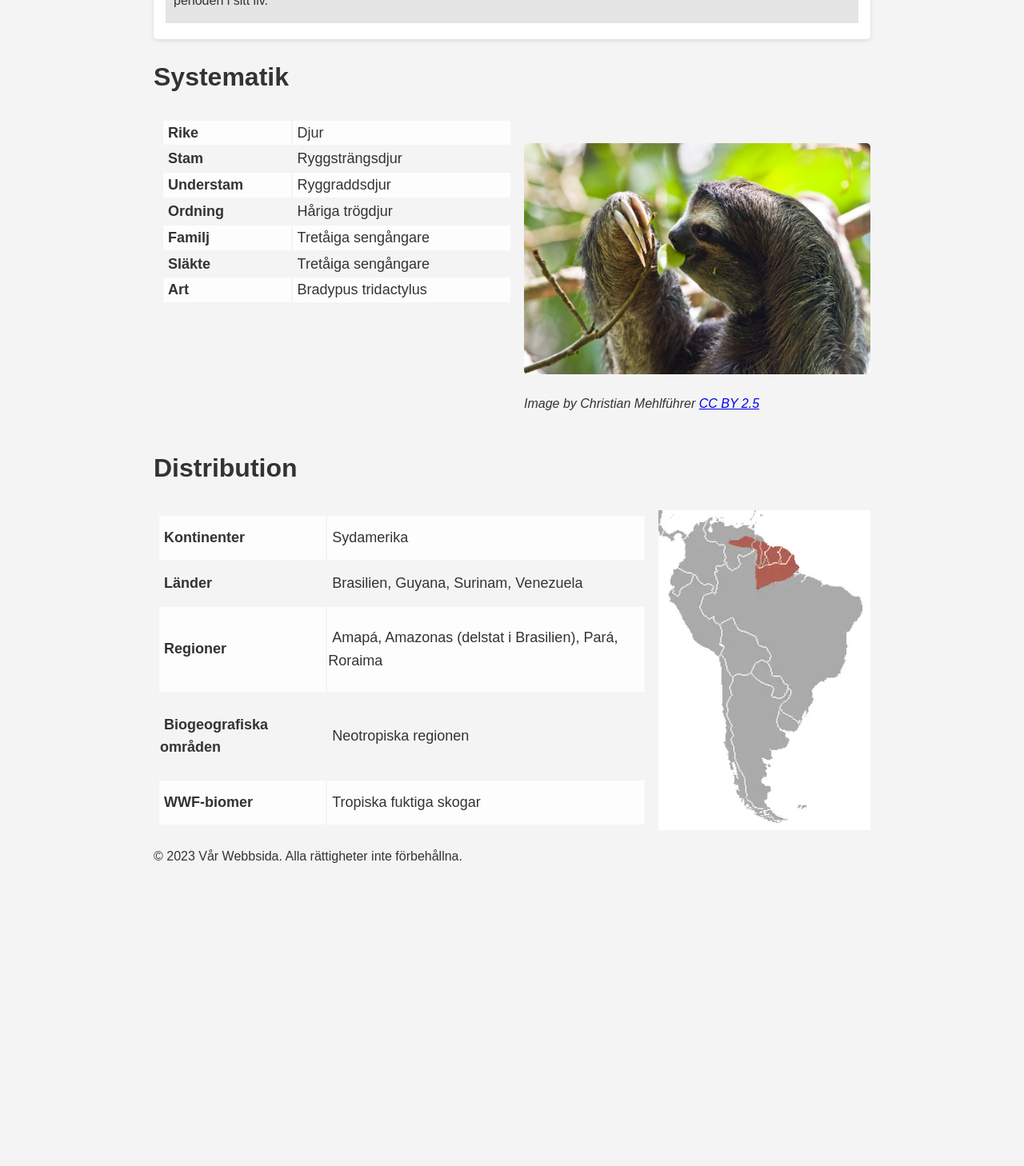
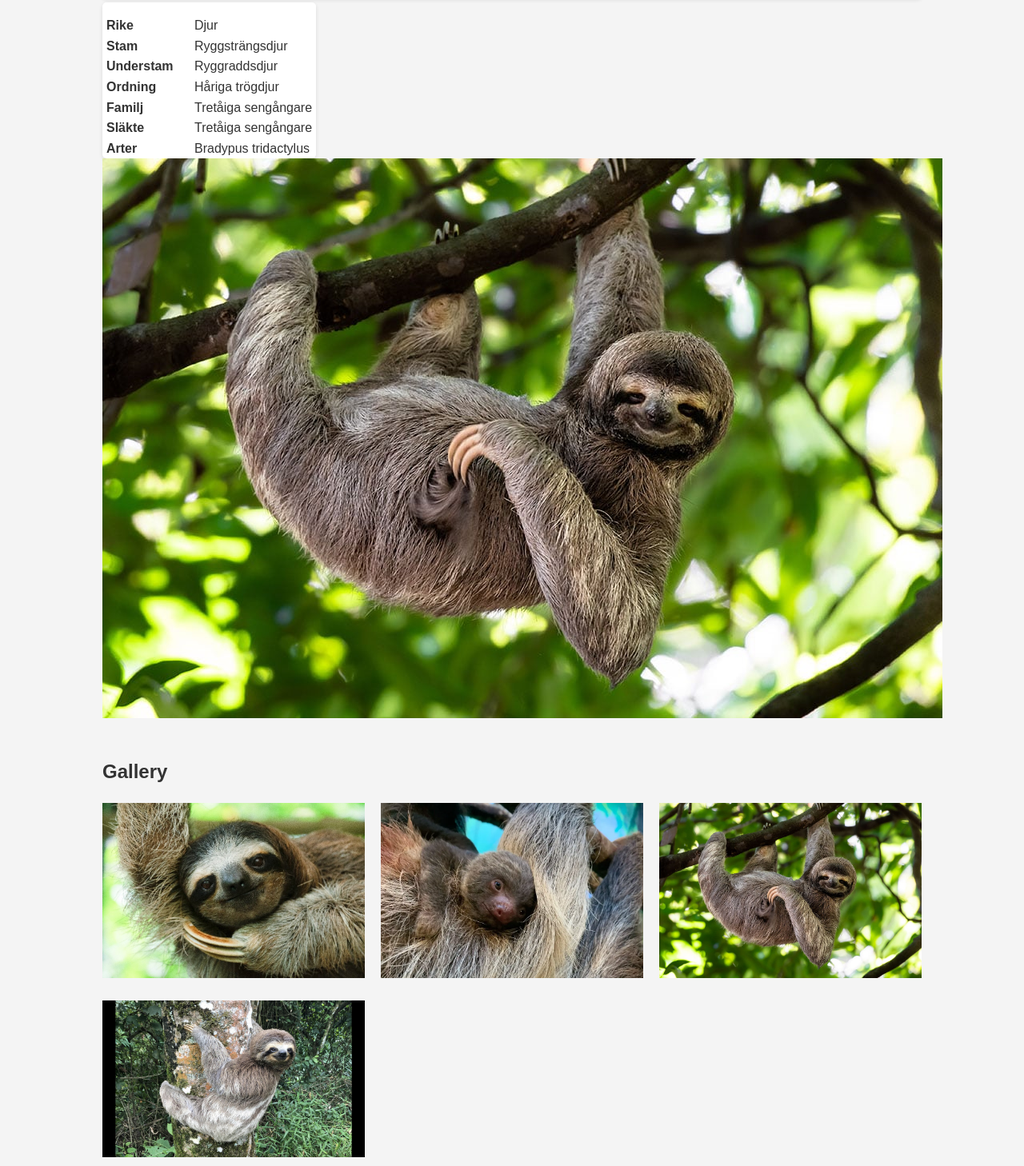
Before and after one commit to soupcane/soupcane.github.io, a plain HTML site: page index.html in a window 1280 px wide. Shown: the part 1198-2656 px from the top of the page at 80% size. Before the commit the page ends 2297 px from the top, so only its background shows below. Drawn offline with Linux system fonts and the light colour scheme.

Commit message:
asdfghjlpå

```diff
--- a/index.html
+++ b/index.html
@@ -9,9 +9,9 @@
     <body>
         <header>
             <div class="topnav">
-                <a class="active" href="#home">Home</a>
-                <a href="#textbox">News</a>
-                <a href="#infobox">Contact</a>
+                <a href="#TextBox">Genrel info</a>
+                <a href="#gallery">News</a>
+                <a href="#Gallery" class="scrollDownButton">Gallery</a>
                 <a href="#about">About</a>
               </div>
         </header>
@@ -26,7 +26,8 @@
                     </h1>
                 </div>
 
-                <div class="textbox">
+                <div class="textbox" id="TextBox" >
+                    <a href="textbox"></a>
                     <p class="text1">
                         Sengångare är unika på många sätt. De tillbringar i stort sett hela sitt liv hängande upp och ned i sina kraftiga krökta klor. De äter, sover, parar sig och föder sina ungar i den ställningen. För att kunna klara av detta bildar klorna kraftiga klätterhakar och pälsen växer åt ”fel” håll för att leda undan regnvattnet.
                         <br><br>
@@ -45,87 +46,54 @@
                 </div>
             </section>
 
-            <div class="Systematik">
-                <div>
-                    <div class="SystematikHeader">
-                        <h1>Systematik</h1>
-                    </div>
-                    <div class="SystematikBox" >
-                        <table class="SystematikTable">
-                            <tbody class="SystematikTbody">
-                                <tr>
-                                    <td scope="row">Rike</td>
-                                    <td>Djur</td>
-                                </tr>
-                                <tr>
-                                    <td scope="row">Stam</td>
-                                    <td>Ryggsträngsdjur</td>
-                                </tr>
-                                <tr>
-                                    <td scope="row">Understam</td>
-                                    <td>Ryggraddsdjur</td>
-                                </tr>
-                                <tr>
-                                    <td scope="row">Ordning</td>
-                                    <td>Håriga trögdjur</td>
-                                </tr>
-                                <tr>
-                                    <td scope="row">Familj</td>
-                                    <td>Tretåiga sengångare</td>
-                                </tr>
-                                <tr>
-                                    <td scope="row">Släkte</td>
-                                    <td>Tretåiga sengångare</td>
-                                </tr>
-                                <tr>
-                                    <td scope="row">Art</td>
-                                    <td>Bradypus tridactylus</td>
-                                </tr>
-                            </tbody>
-                        </table>
-                    </div>
-                </div>
-                <section>
-                    <div>
-                        <img class="slothEat" src="images/SlothEat.jpg">
-                        <p style="font-style: italic; ">Image by Christian Mehlführer <a href="https://creativecommons.org/licenses/by/2.5/">CC BY 2.5</a></p>
-                    </div>
-                </section>
+            <div class="infobox" id="Systematik">
+                <dl>
+                    <dt><span>Rike</span></dt>      <dd><span>Djur</span></dd>
+                    <dt><span>Stam</span></dt>      <dd><span>Ryggsträngsdjur</span></dd>
+                    <dt><span>Understam</span></dt> <dd><span>Ryggraddsdjur</span></dd>
+                    <dt><span>Ordning</span></dt>     <dd><span>Håriga trögdjur</span></dd>
+                    <dt><span>Familj</span></dt>     <dd><span>Tretåiga sengångare</span></dd>
+                    <dt><span>Släkte</span></dt>     <dd><span>Tretåiga sengångare</span></dd>
+                    <dt><span>Arter</span></dt>     <dd><span>Bradypus tridactylus</span></dd>
+                </dl>
             </div>
 
             <section>
-                <div class="Distribution">
-                    <h1 style="font-size: 32px">Distribution</h1>
-                    <div class="DistributionInfo">
-                        <table class="DistributionTable" style="width: 100%;">
-                            <tbody class="DistributionTbody">
-                                <tr>
-                                    <td scope="row">Kontinenter</td>
-                                    <td>Sydamerika</td>
-                                </tr>
-                                <tr>
-                                    <td scope="row">Länder</td>
-                                    <td>Brasilien, Guyana, Surinam, Venezuela</td>
-                                </tr>
-                                <tr>
-                                    <td scope="row">Regioner</td>
-                                    <td>Amapá, Amazonas (delstat i Brasilien), Pará, Roraima</td>
-                                </tr>
-                                <tr>
-                                    <td scope="row">Biogeografiska områden</td>
-                                    <td>Neotropiska regionen</td>
-                                </tr>
-                                <tr>
-                                    <td scope="row">WWF-biomer</td>
-                                    <td>Tropiska fuktiga skogar</td>
-                                </tr>
-                            </tbody>
-                        </table>
-                        <img class="DistributionImg" src="./images/SlothDistribution.webp">
+                <div>
+                    <div class="row">
+                        <div class="main-gallery-image">
+                            <img src="images/sloth-site-image1.jpg" alt="sloth image">
+                        </div>
+                        <div></div>
                     </div>
                 </div>
             </section>
 
+            <section class="gallery" id="Gallery">
+                <h2>Gallery</h2>
+                <div class="gallery-container">
+
+                    <div class="image-box">
+                      <img src="images/experts-say-sloths-app.jpg" alt="Image 1">
+                    </div>
+
+                    <div class="image-box">
+                      <img src="images/babysloth.webp" alt="Image 2">
+                    </div>
+
+                    <div class="image-box">
+                      <img src="images/sloth-site-image1.jpg" alt="Image 3">
+                    </div>
+
+                    <div class="image-box">
+                        <img src="images/plafs.jpg" alt="image 4">
+                    </div>
+
+                    <!-- Add more images here -->
+                  </div>
+
+                  <script src="script.js"></script>
+            </section>
         </main>
         <footer>
             <p>&copy; 2023 Vår Webbsida. Alla rättigheter inte förbehållna.</p>
--- a/script.js
+++ b/script.js
@@ -0,0 +1,27 @@
+const galleryContainer = document.querySelector('.gallery-container');
+const imageBox = document.querySelectorAll('.image-box');
+const modal = document.createElement('div');
+const modalImg = document.createElement('img');
+
+modal.classList.add('modal');
+modal.appendChild(modalImg);
+document.body.appendChild(modal);
+
+imageBox.forEach((box) => {
+  box.addEventListener('click', () => {
+    const imgSrc = box.querySelector('img').getAttribute('src');
+    modalImg.setAttribute('src', imgSrc);
+    modalImg.style.width = '50%';
+    modal.style.display = 'block';
+    modal.style.paddingTop = '20px';
+  });
+
+  box.addEventListener('click', () => {
+    const imgSrc = box.querySelector('img').getAttribute('src');
+    modalImg.setAttribute('src', imgSrc); modal.style.display = 'block';
+  });
+
+  modal.addEventListener('click', () => {
+    modal.style.display = 'none';
+  });
+});
--- a/styles.css
+++ b/styles.css
@@ -5,7 +5,7 @@ body {
     background-color: #f4f4f4;
     color: #333;
     padding: 0px;
-    margin-inline: 15vw;
+    margin-inline: 10vw;
 }
 
 /* Add a black background color to the top navigation */
@@ -21,16 +21,22 @@ body {
     padding: 14px 16px;
     text-decoration: none;
     font-size: 17px;
+    transition: transform 0.3s ease-in-out, background-color 0.3s ease-in-out;
   }
   /* Change the color of links on hover */
   .topnav a:hover {
-    background-color: #ddd;
+    background-color: #04a72d;
     color: black;
+    transform: scale(1.2);
   }
   /* Add a color to the active/current link */
   .topnav a.active {
     background-color: #04a72d;
     color: white;
+}
+
+.scrollDownButton{
+  scroll-behavior: smooth;
 }
 
 main {
@@ -50,7 +56,7 @@ main {
 .image{
   background-color: aliceblue;
 }
-img {
+.imga {
   position: relative;
   width: 100%;
 }
@@ -60,96 +66,67 @@ img {
     background-color: rgba(0, 0, 0, 0.1);
     padding-left: 10px;
 }
-
-.Systematik{
-  display: flex;
-  flex-direction: row;
-}
-
-.SystematikBox {
+.infobox {
   display: block;
   overflow: auto;
-  width: 35vw;
-  height: fit-content;
-  font-size: 18px;
+  width: fit-content;
   padding-left: 5px;
-  margin-block: 10px;
+  margin-top: 5px;
+  background-color: white;
   border-radius: 5px;
-  margin-right: 10px;
-}
-
-.SystematikTable{
-  padding: 5px;
-  width: 100%;
-}
-.SystematikTbody{
-  border-style: solid;
-  border-color: white;
-}
-
-.slothEat{
-  margin-top: 10px;
-  width: 100%;
-  border-radius: 5px;
+  box-shadow: 0 2px 5px rgba(0, 0, 0, 0.1);
 }
 
 /*Info lista */
-tr td{
-  text-indent: 5px;
+dt, dd{
+  float: left;
 }
-tr td[scope="row"] {
-  font-weight: bold;
+dt{
+  clear:both;
+  font-weight: bold
 }
-tr:nth-of-type(odd) td {
-  background-color:rgba(255, 255, 255, 0.801);
+dt span{
+  display: inline-block;
+  width: 70px;
+}
+dd span{
+  display: inline-block;
+  margin-right: 5px;
 }
 
 .gallery{
-    display: flex;
-    flex-wrap: nowrap;
-    margin-right: -15px;
-    margin-left: -15px;
+  padding-top: 20px;
 }
 
-.main-gallery-image{
-    height: 500px;
+.gallery-container {
+  display: grid;
+  grid-template-columns: repeat(auto-fit, minmax(250px, 1fr));
+  grid-gap: 20px;
 }
 
-.side-gallery-image{
-    height: 250px;
+.image-box {
+  position: relative;
 }
 
-.Distribution{
-  display: flex;
-  flex-direction: row;
-  flex-wrap: wrap;
+.image-box:hover::before {
+  content: "";
+  position: absolute;
+  top: 0;
+  left: 0;
+  width: 100%;
+  height: 100%;
+  background-color: rgba(0, 0, 0, 0.5);
+  z-index: 1;
+  transition: all 0.3s ease-in-out;
 }
 
-.DistributionInfo{
-  display: flex;
-  flex-direction: row;
+.image-box:hover img {
+  transform: scale(1.1);
+  transition: all 0.3s ease-in-out;
 }
 
-.DistributionTable{
-  margin-right: 10px;
-  padding: 5px;
-  font-size: 18px;
+.image-box img {
+  width: 100%;
+  height: auto;
+  transition: all 0.3s ease-in-out;
 }
-
-.DistributionImg{
-  width: 25vw;
-}
-
-@media screen and (max-width: 1600px) {
-  img.slothEat{
-    margin-top: 30%;
-  }
-  div.infobox{
-    width: 40vw;
-  }
-}
-@media screen and (max-width: 1000px) {
-  div.infobox{
-    width: 60vw;
-  }
-}
```
Also changed, not shown: images/GettyImages-598879746-2-1a6bfc5.webp (added), images/babysloth.webp (added), images/brown-throated-sloth-on-a-tree.jpg (added), images/experts-say-sloths-app.jpg (added), images/images.jpg (added), images/plafs.jpg (added).
